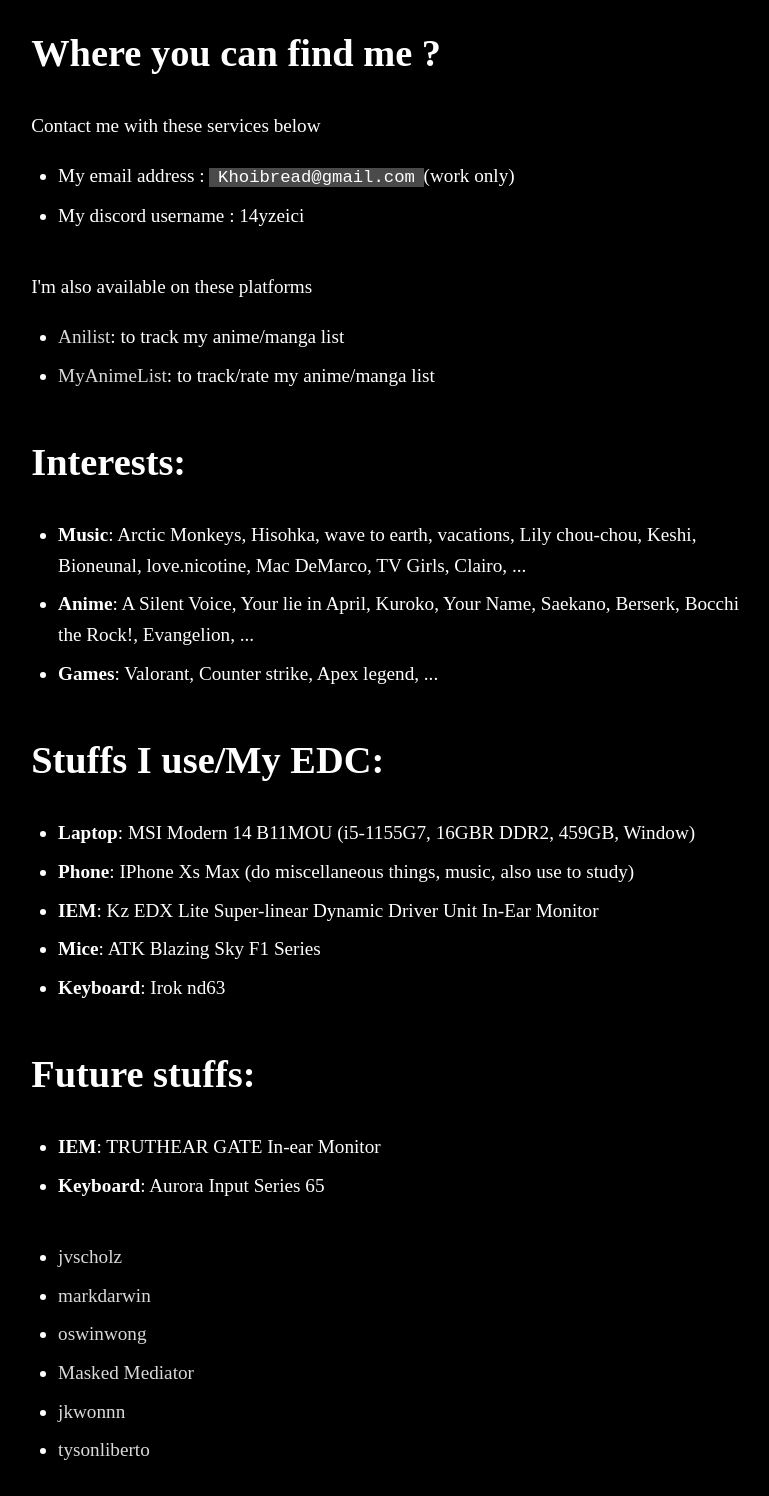
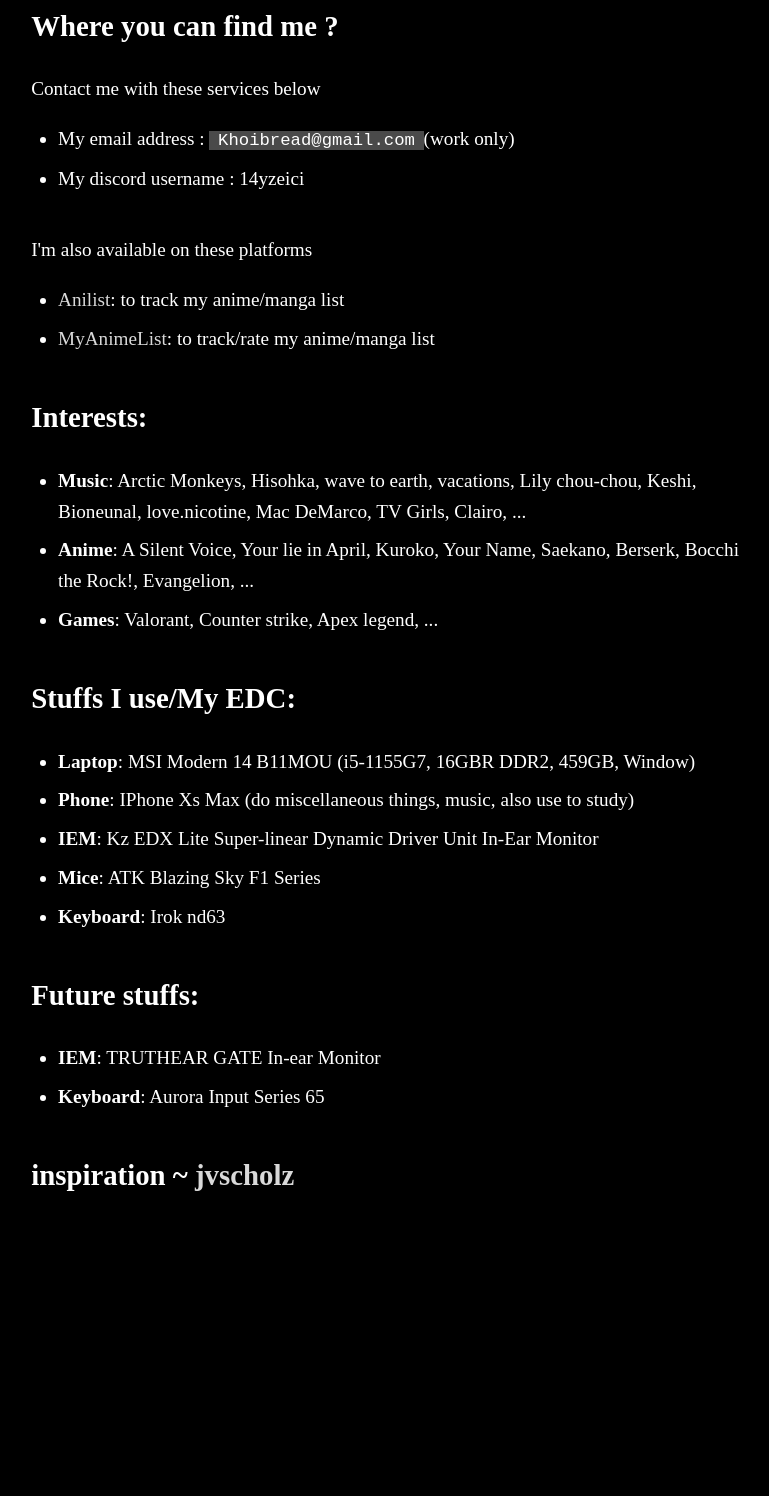
Before and after one commit to 14yzei/Me, a plain HTML site: page index.html in a window 1280 px wide. Shown: the part 310-1806 px from the top of the page, without its empty margins (244-1013 px from the left). After the commit the page ends 1549 px from the top, so only its background shows below. Drawn offline with Linux system fonts and the light colour scheme; a web font is replaced by a local one.

Commit message:
Update index.html

```diff
--- a/index.html
+++ b/index.html
@@ -7,7 +7,7 @@
     </head>
 
     <body>
-        <h1>Introduction</h1>
+        <h2>Introduction</h2>
         <ul>
             <li>My name is <i>Khoi</i> but you can also call me zein/zeic. I'm a secondary school student.</li>
             <li>Im passionate about coding and continuous learning</li>
@@ -15,7 +15,7 @@
             <li>I listen to all genres of music, but mostly indie, instrumental, chill rock, deep focus</li>
         </ul>
 
-        <h1>Where you can find me ?</h1>
+        <h2>Where you can find me ?</h2>
         <p>Contact me with these services below</p>
         <ul>
             <li>My email address : <code>Khoibread@gmail.com</code>(work only)</li>
@@ -27,14 +27,14 @@
             <li><a href="https://myanimelist.net/topanime.php#">MyAnimeList</a>: to track/rate my anime/manga list</li>
         </ul>
 
-        <h1>Interests:</h1>
+        <h2>Interests:</h2>
         <ul>
             <li><b>Music</b>: Arctic Monkeys, Hisohka, wave to earth, vacations, Lily chou-chou, Keshi, Bioneunal, love.nicotine, Mac DeMarco, TV Girls, Clairo, ...</li>
             <li><b>Anime</b>: A Silent Voice, Your lie in April, Kuroko, Your Name, Saekano, Berserk, Bocchi the Rock!, Evangelion, ...</li>
             <li><b>Games</b>: Valorant, Counter strike, Apex legend, ...</li>
         </ul>
 
-        <h1>Stuffs I use/My EDC:</h1>
+        <h2>Stuffs I use/My EDC:</h2>
         <ul>
             <li><b>Laptop</b>: MSI Modern 14 B11MOU (i5-1155G7, 16GBR DDR2, 459GB, Window)</li>
             <li><b>Phone</b>: IPhone Xs Max (do miscellaneous things, music, also use to study)</li>
@@ -43,19 +43,13 @@
             <li><b>Keyboard</b>: Irok nd63 </li>
         </ul>
 
-        <h1>Future stuffs:</h1>
+        <h2>Future stuffs:</h2>
         <ul>
             <li><b>IEM</b>: TRUTHEAR GATE In-ear Monitor</li>
             <li><b>Keyboard</b>: Aurora Input Series 65 </li>
         </ul>
-
+        <h2>inspiration ~ <a href="https://youtube.com/@jvscholz">jvscholz</a></h2>
         <ul>
-            <li><a href="https://youtube.com/@jvscholz">jvscholz</a></li>
-            <li><a href="https://www.youtube.com/@markdarwin">markdarwin</a></li>
-            <li><a href="https://www.youtube.com/@oswinwong/featured">oswinwong</a></li>
-            <li><a href="https://www.youtube.com/@masked_mediator">Masked Mediator</a></li>
-            <li><a href="https://www.youtube.com/@jkwonnn/videos">jkwonnn</a></li>
-            <li><a href="https://www.youtube.com/@tyson.liberto/videos">tysonliberto</a></li>
 
     </body>
 </html>
```
